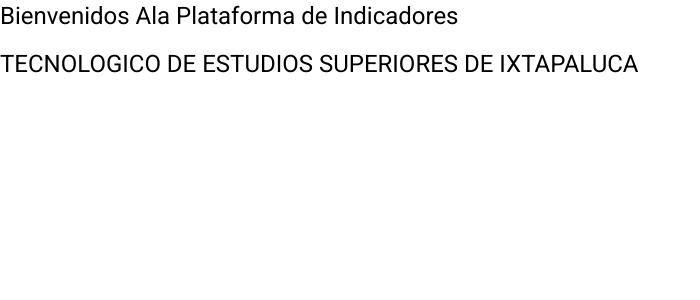
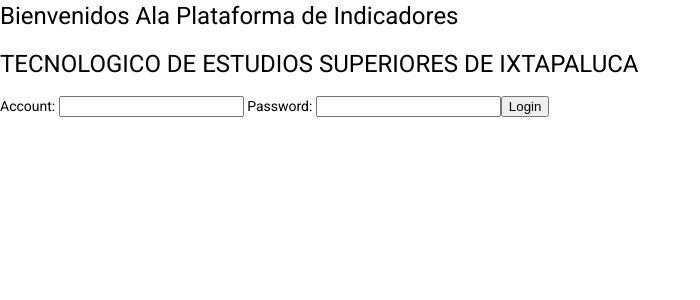
Before and after one commit to mcciak22/Tesi-Indicadores-FrontEnd, an Angular app: page / in a window 1280 px wide. Shown: the top 300 px of the page, without its empty margins (0-700 px from the left). Built offline with nearby package versions, Linux system fonts and the light colour scheme.

Commit message:
reactive forms

```diff
--- a/src/app/main/pages/authentication/login/login.component.html
+++ b/src/app/main/pages/authentication/login/login.component.html
@@ -4,4 +4,19 @@
 </ng-container>
 <ng-container>
 
+    <form name="loginForm" [formGroup]="loginForm">
+
+        <label>
+          Account:
+          <input type="text" formControlName="email">
+        </label>
+
+        <label>
+          Password:
+          <input type="text" formControlName="password">
+        </label>
+      <button>Login</button>
+      </form>
+
+
 </ng-container>
--- a/src/app/main/pages/authentication/login/login.component.ts
+++ b/src/app/main/pages/authentication/login/login.component.ts
@@ -1,4 +1,5 @@
 import { Component, OnInit } from '@angular/core';
+import { FormBuilder, FormGroup, Validators } from '@angular/forms';
 
 @Component({
   selector: 'app-login',
@@ -6,10 +7,20 @@ import { Component, OnInit } from '@angular/core';
   styleUrls: ['./login.component.scss']
 })
 export class LoginComponent implements OnInit {
+  loginForm: FormGroup;
 
-  constructor() { }
+  constructor(
+    private _formBuilder: FormBuilder
+    )
+    {
+
+    }
 
   ngOnInit(): void {
+    this.loginForm = this._formBuilder.group({
+      email: ['', [Validators.required, Validators.email]],
+      password: ['', [Validators.required, Validators.minLength(6)]]
+  });
   }
 
 }
--- a/src/app/main/pages/authentication/login/login.module.ts
+++ b/src/app/main/pages/authentication/login/login.module.ts
@@ -1,12 +1,15 @@
 import { NgModule } from '@angular/core';
 import { CommonModule } from '@angular/common';
+import { FormsModule, ReactiveFormsModule } from '@angular/forms';
 
 
 
 @NgModule({
   declarations: [],
   imports: [
-    CommonModule
+    CommonModule,
+    ReactiveFormsModule,
+    FormsModule
   ]
 })
 export class LoginModule { }
```
Also changed, not shown: src/app/app.module.ts (+6 -1 lines).
